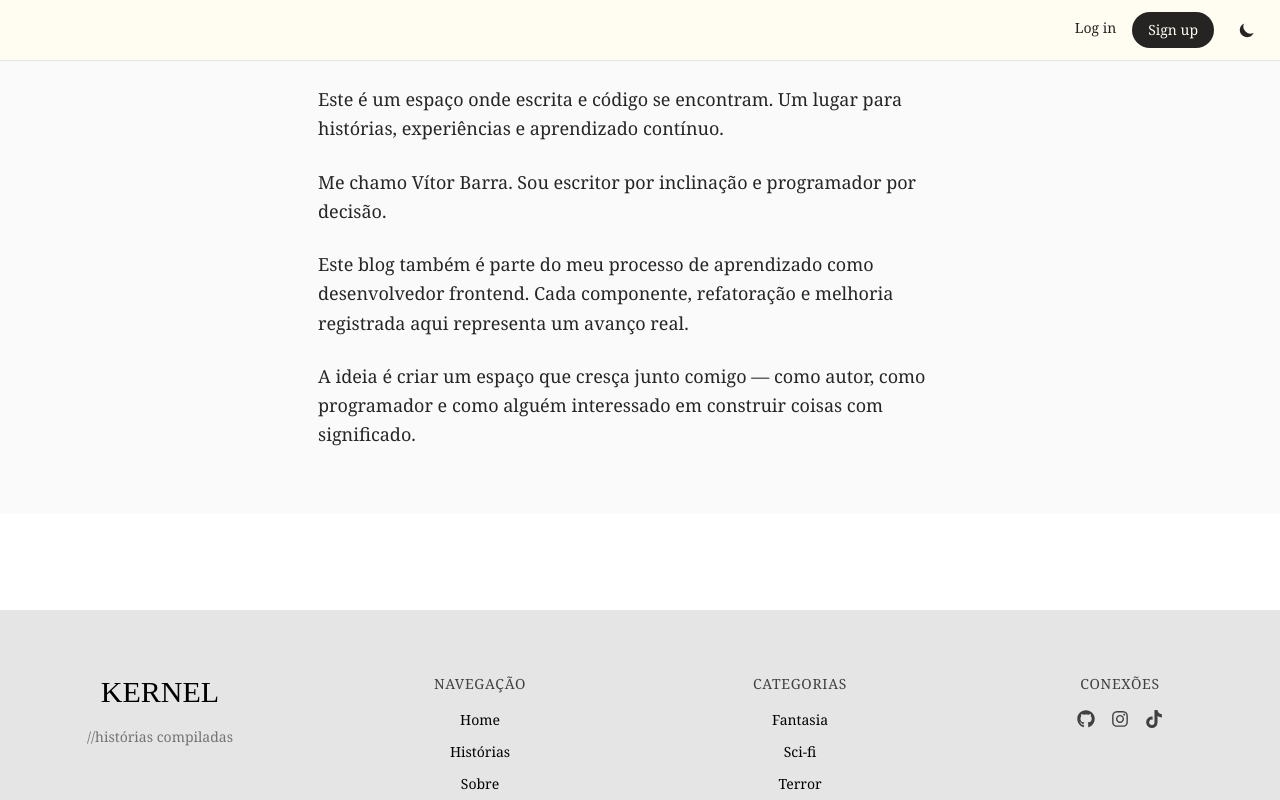
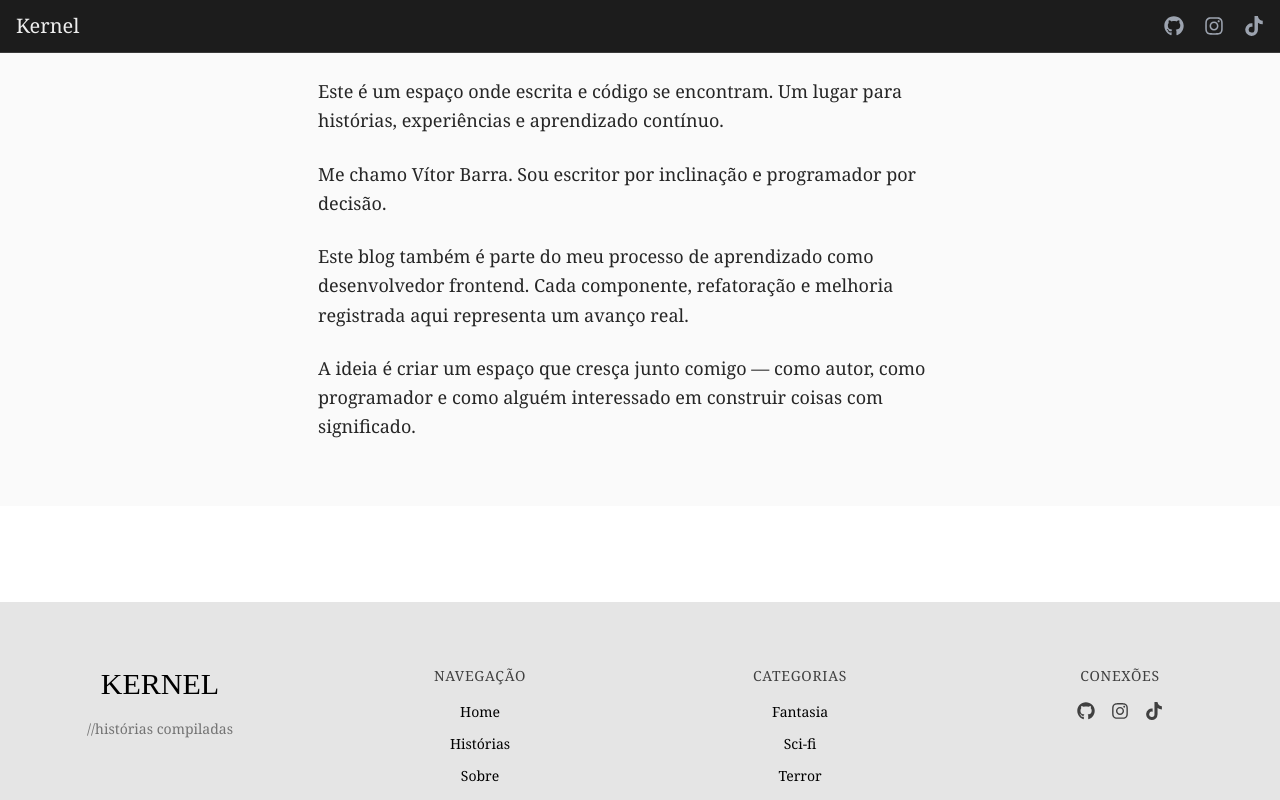
Before and after one commit to Kotige/cdh, a React (Vite) app: page /aboutme in a window 1280 px wide. Shown: the top 800 px of the page. Built offline with nearby package versions, Linux system fonts and the light colour scheme; a web font is replaced by a local one.

Commit message:
style:navbar

```diff
--- a/src/components/Navbar/index.jsx
+++ b/src/components/Navbar/index.jsx
@@ -1,106 +1,79 @@
+import { useState } from "react";
+import { FaGithub, FaInstagram, FaTiktok, FaTwitter } from "react-icons/fa";
+import { HiMenu, HiX } from "react-icons/hi";
 
-import { useState } from "react";
-import { Link } from "react-router-dom";
-import { FaGithub, FaInstagram, FaTiktok, FaTwitter} from "react-icons/fa";
-import { HiSun, HiMoon, HiMenu, HiX } from "react-icons/hi";
 import "./styles.scss"
 
 export default function Navbar() {
-    const [dark, setDark] = useState(false);
     const [open, setOpen] = useState(false);
 
     return (
-        <nav className="relative w-full px-4 py-3 border-b border-neutral-200 dark:border-neutral-800 bg-white dark:bg-neutral-900" id="navbar">
+        <nav
+            id="navbar"
+            className="relative w-full px-4 py-3 border-b border-border-subtle bg-bg-main"
+        >
             <div className="max-w-7xl mx-auto flex items-center justify-between">
 
-            {/* LEFT */}
+                {/* LEFT */}
                 <div className="flex items-center">
-                {/* Hamburger – mobile */}
+                    <span className="text-xl font-serif text-text-main">Kernel</span>
+                </div>
+
+                {/* RIGHT */}
+                    <div className="flex items-center">
+                    {/* Hamburger – mobile */}
                     <button
                         onClick={() => setOpen(!open)}
-                        className="md:hidden"
+                        className="text-text-main mobile p-2 rounded-md hover:bg-bg-surface transition"
                     >
                         {open ? <HiX size={22} /> : <HiMenu size={22} />}
                     </button>
 
-                {/* Social icons – desktop */}
-                    <div className="hidden md:flex items-center gap-5 ml-2">
-                        <SocialIcon>
-                            <a href="https://github.com/Kotige" target="_blank">
-                                <FaGithub className="social-icons"/>
-                            </a>
+                    {/* Social icons – desktop */}
+                    <div className="flex items-center gap-5 ml-4 desktop">
+                        <SocialIcon href="https://github.com/Kotige">
+                            <FaGithub />
                         </SocialIcon>
-                        <SocialIcon>
-                            <a href="https://www.instagram.com/modvestudio/" target="_blank">
-                                <FaInstagram className="social-icons"/>
-                            </a>
+                        <SocialIcon href="https://www.instagram.com/modvestudio/">
+                            <FaInstagram />
                         </SocialIcon>
-                        <SocialIcon>
-                            <a href="https://www.tiktok.com/@modvestudio?_r=1&_t=ZS-932r41f2wx3" target="_blank">
-                                <FaTiktok className="social-icons"/>
-                            </a>
+                        <SocialIcon href="https://www.tiktok.com/@modvestudio">
+                            <FaTiktok />
                         </SocialIcon>
                     </div>
-                </div>
-
-                {/* RIGHT – always visible */}
-                <div className="flex items-center gap-4">
-                    <button className="text-sm">
-                        <p className="btn-login">Log in</p>
-                    </button>
-
-                    <button className="btn-signup px-4 py-2 rounded-full text-sm" >
-                        Sign up
-                    </button>
-
-                    <button
-                        onClick={() => setDark(!dark)}
-                        className="p-2 rounded-full  dark:border-neutral-700"
-                    >
-                        {dark ? <HiSun size={18} /> : <HiMoon size={18} />}
-                    </button>
                 </div>
             </div>
 
             {/* MOBILE SOCIAL MENU */}
             <div
                 className={`
-                    md:hidden
-                    absolute left-4 top-full mt-3
-                    overflow-hidden
+                    mobile absolute right-4 top-full mt-3
                     transition-all duration-300 ease-out
                     ${open ? "opacity-100 translate-y-0" : "opacity-0 -translate-y-2 pointer-events-none"}
-                `}
+                    `}
             >
-                <div
-                    className="
-                        flex flex-col gap-4
-                        px-1 py-4
-                        backdrop-blur-lg
-                        bg-transparent
-                        shadow-lg
-                        "
-                        style={{ width: "4.5rem" }} // ~4x icon width
-                >
-                    <SocialIcon><FaGithub className="social-icons"/></SocialIcon>
-                    <SocialIcon><FaInstagram className="social-icons"/></SocialIcon>
-                    <SocialIcon><FaTiktok className="social-icons"/></SocialIcon>
-                    <SocialIcon><FaTwitter className="social-icons"/></SocialIcon>
+                <div className="flex flex-col gap-4 p-4 rounded-lg bg-bg-surface shadow-lg">
+                    <SocialIcon href="https://github.com/Kotige">
+                        <FaGithub />
+                    </SocialIcon>
+                    <SocialIcon href="https://www.instagram.com/modvestudio/">
+                        <FaInstagram />
+                    </SocialIcon>
+                    <SocialIcon href="https://www.tiktok.com/@modvestudio">
+                        <FaTiktok />
+                    </SocialIcon>
                 </div>
             </div>
         </nav>
     );
 }
 
-function SocialIcon({ children }) {
+function SocialIcon({ children, href = "#" }) {
     return (
         <a
-            href="#"
-            className="
-                text-xl
-                hover:opacity-50
-                transition
-            "
+            href={href}
+            target="_blank"
+            className="text-xl text-text-muted hover:text-accent transition"
         >
             {children}
         </a>
--- a/src/components/Navbar/styles.scss
+++ b/src/components/Navbar/styles.scss
@@ -1,50 +1,49 @@
-@use "../../Styles/variables.scss" as *;
-
 #navbar {
-    background-color: $backgroundLt;
-    color: $colorFontLt;
-
-    .social-icons {
-        color: $colorFontLt;
-        cursor: pointer;
-        &:hover {
-            color: $highlight;
-        }
-    }
-
     .btn-login {
         position: relative;
-        border: none;
         background: transparent;
         cursor: pointer;
         padding-bottom: 4px;
 
         &::after {
-            content: '';
+            content: "";
             position: absolute;
             bottom: 0;
             left: 0;
             width: 100%;
             height: 2px;
-            background-color: $colorHoverDt;
+            background-color: var(--accent);
             transform: scaleX(0);
-            transform-origin: center; // faz a animação do centro para as pontas
+            transform-origin: center;
             transition: transform 0.3s ease;
         }
 
         &:hover::after {
-            transform: scaleX(1); // expande totalmente
+            transform: scaleX(1);
         }
     }
 
     .btn-signup {
-        background-color: $backgroundDt;
-        color: $colorFontDt;
-        cursor: pointer;
+        background-color: var(--accent);
+        color: white;
+        transition: background-color 0.2s ease;
 
         &:hover {
-            background-color: $colorHoverDt;
-            color: $colorFontLt;
+            background-color: var(--accent-hover);
         }
     }
 }
+
+.mobile {
+    display: block;
+    @media (min-width:768px) {
+        display: none;
+    }
+}
+
+.desktop {
+    display: none;
+    @media (min-width: 768px) {
+        display: flex;
+    }
+}
--- a/src/tailwind.config.js
+++ b/src/tailwind.config.js
@@ -5,6 +5,13 @@ export default {
             "./src/**/*.{js,jsx,ts,tsx}"
         ],
     theme: {
+        screens: {
+            sm: "640px",
+            md: "768px",
+            lg: "1024px",
+            xl: "1280px",
+            "2xl": "1536px",
+            },
         extend: {
             spacing: {
                 container: "1.5rem",
```
